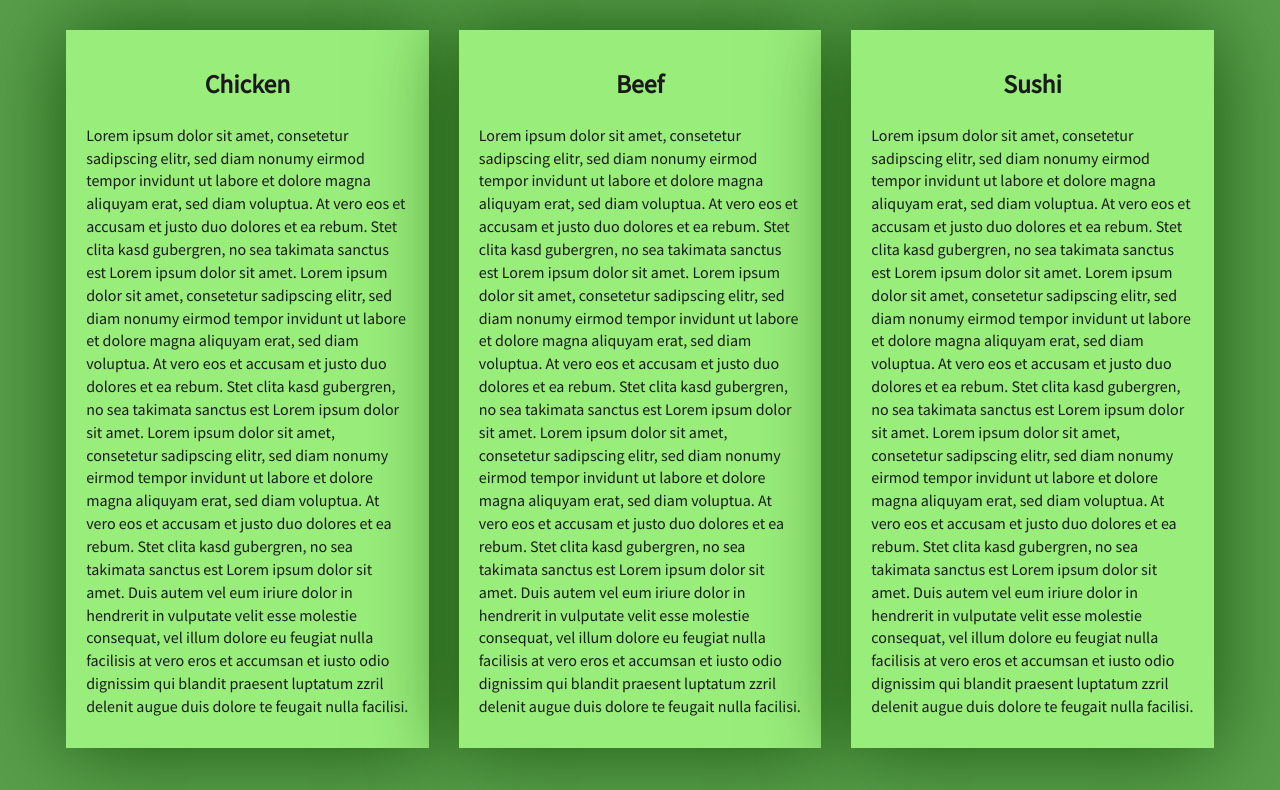
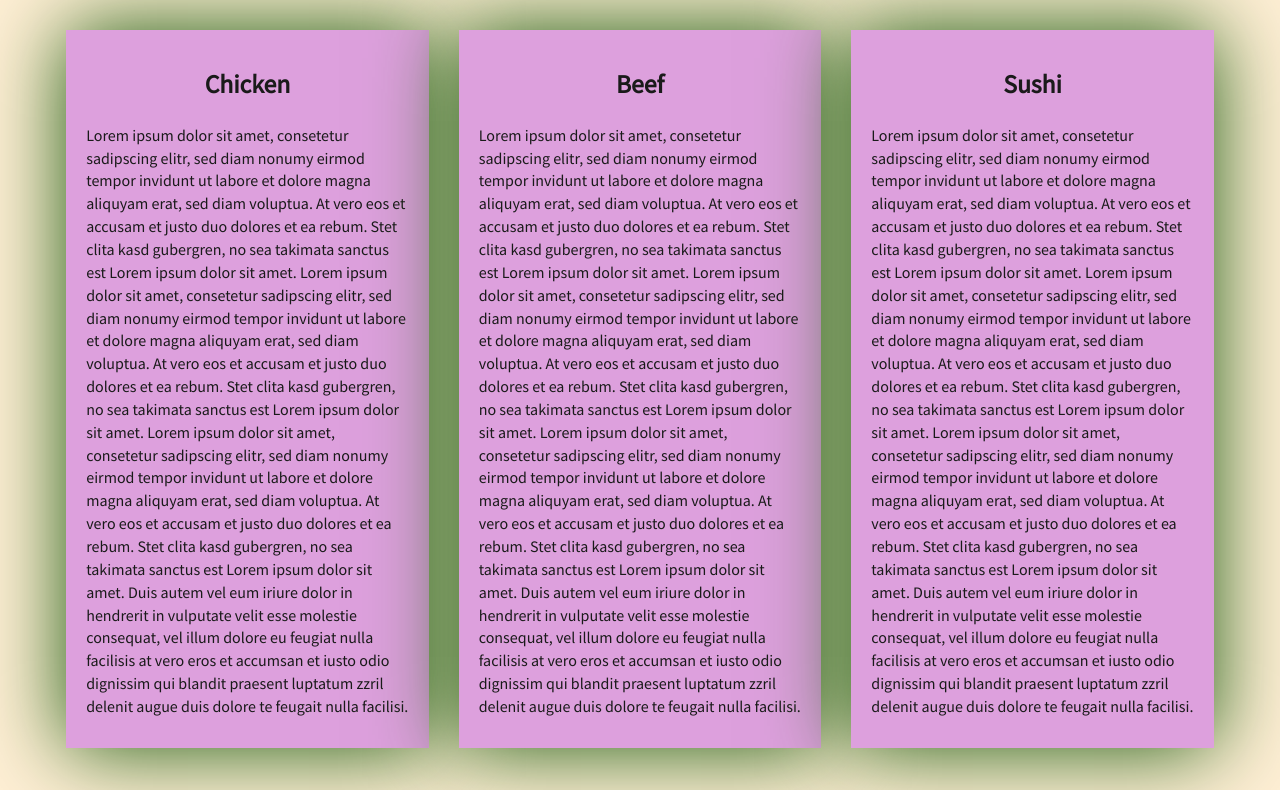
Before and after one commit to pratikshaborle/Coursera-HTM-CSS-Javascript-JHU, a plain HTML site: page module3-solution/index.html in a window 1280 px wide. Shown: the part 197-987 px from the top of the page. Drawn offline with Linux system fonts and the light colour scheme.

Commit message:
Update styles.css

```diff
--- a/module3-solution/css/styles.css
+++ b/module3-solution/css/styles.css
@@ -2,7 +2,7 @@ body {
     font-size: 16px;
     font-family: 'Source Sans Pro', sans-serif;
     color: #1a1a1a;
-    background-color: #599e4b;
+    background-color: #FFEFD5;
 }
 
 
@@ -91,7 +91,7 @@ body {
 #chicken-tile, #beef-tile, #sushi-tile {
     width: 100%;
     padding: 20px;
-    background-color: #99ed7b;
+    background-color: #DDA0DD;
     margin-bottom: 60px;
     box-shadow: 0 0 80px #18580b;
 }
```
